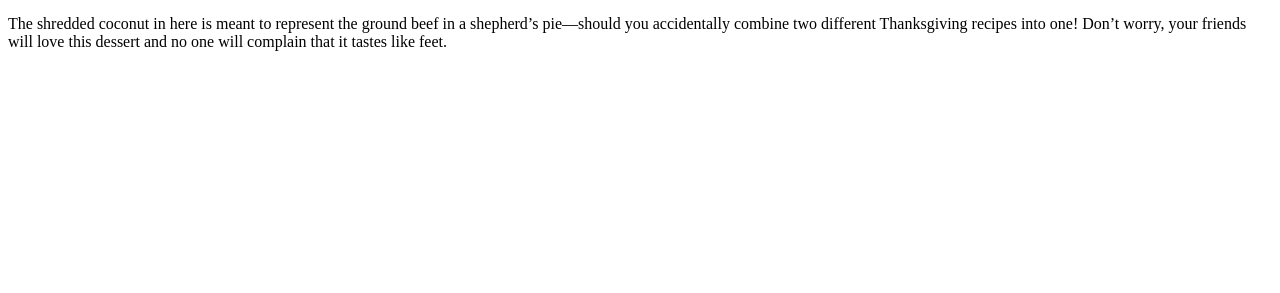
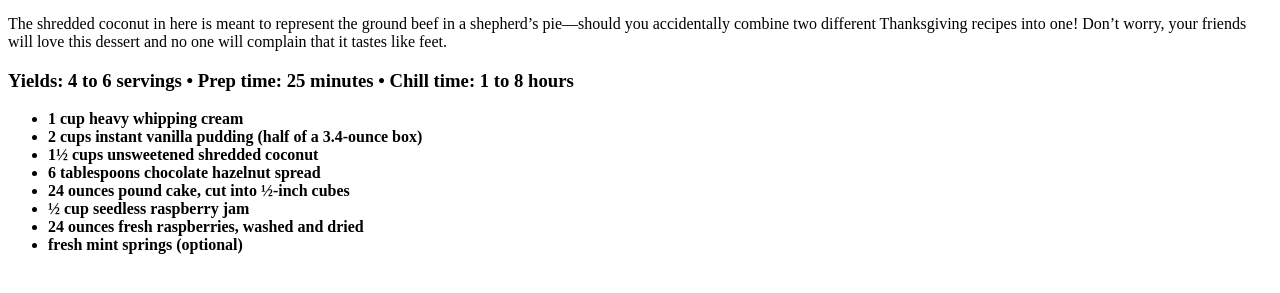
Before and after one commit to humblelamb0539/odin-recipes, a plain HTML site: page recipes/Rachel’s-“Traditional”-English-Trifle.html in a window 1280 px wide. Shown: the part 153-446 px from the top of the page. Drawn offline with Linux system fonts and the light colour scheme.

Commit message:
Add's Yield and Ingridient List

```diff
--- a/recipes/Rachel’s-“Traditional”-English-Trifle.html
+++ b/recipes/Rachel’s-“Traditional”-English-Trifle.html
@@ -11,6 +11,16 @@
     <p>Season 6 gave us one of Friends’ most iconic food moments ever – Rachel’s attempt at making Thanksgiving dessert gone horribly wrong. In “The One Where Ross Got High,” Rachel volunteers to make a traditional English trifle, but when the pages of her cookbook stick together, she accidentally makes half of a trifle and half of a shepherd’s pie.</p>
     <img src="/home/humblelamb/Downloads/rachpie.jpg">
     <p>The shredded coconut in here is meant to represent the ground beef in a shepherd’s pie—should you accidentally combine two different Thanksgiving recipes into one! Don’t worry, your friends will love this dessert and no one will complain that it tastes like feet.</p>
-
+    <h3><strong>Yields: 4 to 6 servings • Prep time: 25 minutes • Chill time: 1 to 8 hours<strong></h3>
+    <ul>
+        <li><strong>1 cup heavy whipping cream</strong></li>
+        <li><strong>2 cups instant vanilla pudding (half of a 3.4-ounce box)</strong></li>
+        <li><strong>1½ cups unsweetened shredded coconut</strong></li>
+        <li><strong>6 tablespoons chocolate hazelnut spread</strong></li>
+        <li><strong>24 ounces pound cake, cut into ½-inch cubes</strong></li>
+        <li><strong>½ cup seedless raspberry jam</strong></li>
+        <li><strong>24 ounces fresh raspberries, washed and dried</strong></li>
+        <li><strong>fresh mint springs (optional)</strong></li>
+    </ul>
 </body>
 </html>
```
